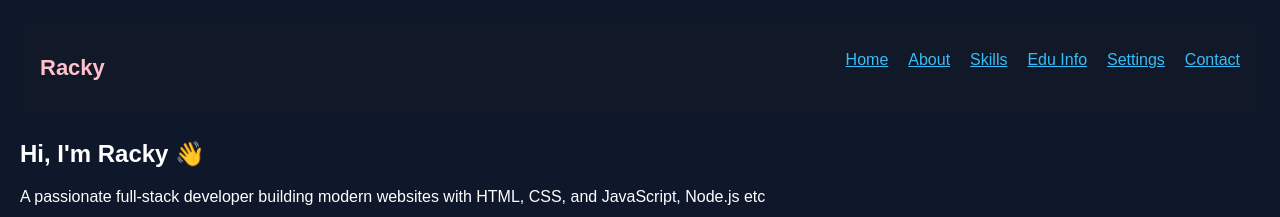
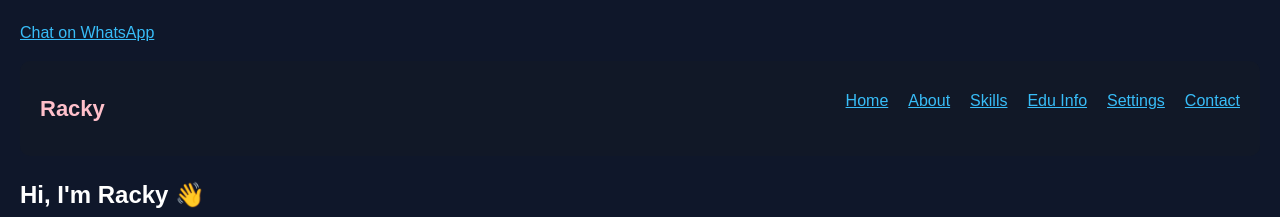
Before and after one commit to RACKYWEB-web/RACKYWEB-portfolio-, a plain HTML site: page index.html in a window 1280 px wide. Shown: the top 217 px of the page. Drawn offline with Linux system fonts and the light colour scheme.

Commit message:
Update index.html

```diff
--- a/index.html
+++ b/index.html
@@ -8,6 +8,9 @@
 </head>
 
 <body>
+  <a href="https://wa.me/2347087806251" class="whatsapp-btn">
+  Chat on WhatsApp
+  </a>
   <!-- NAVBAR -->
 <nav>
   <h2 class="logo">Racky</h2>
```
